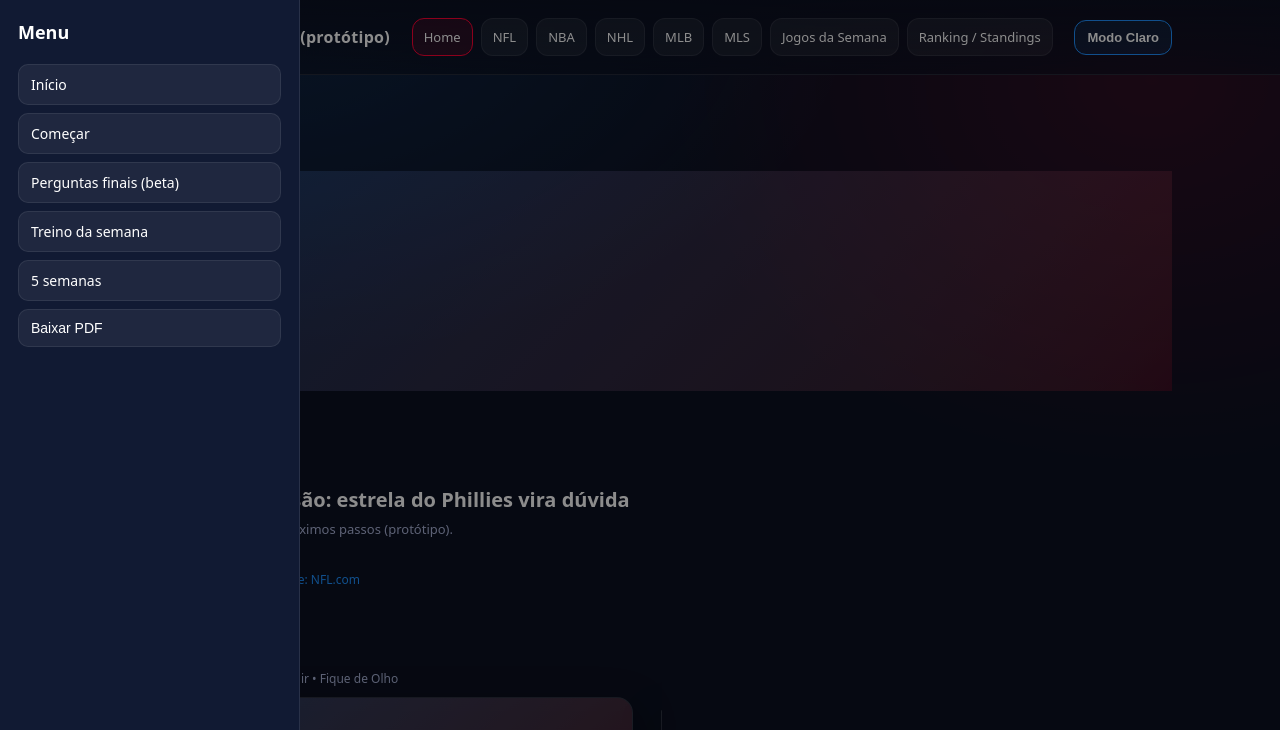
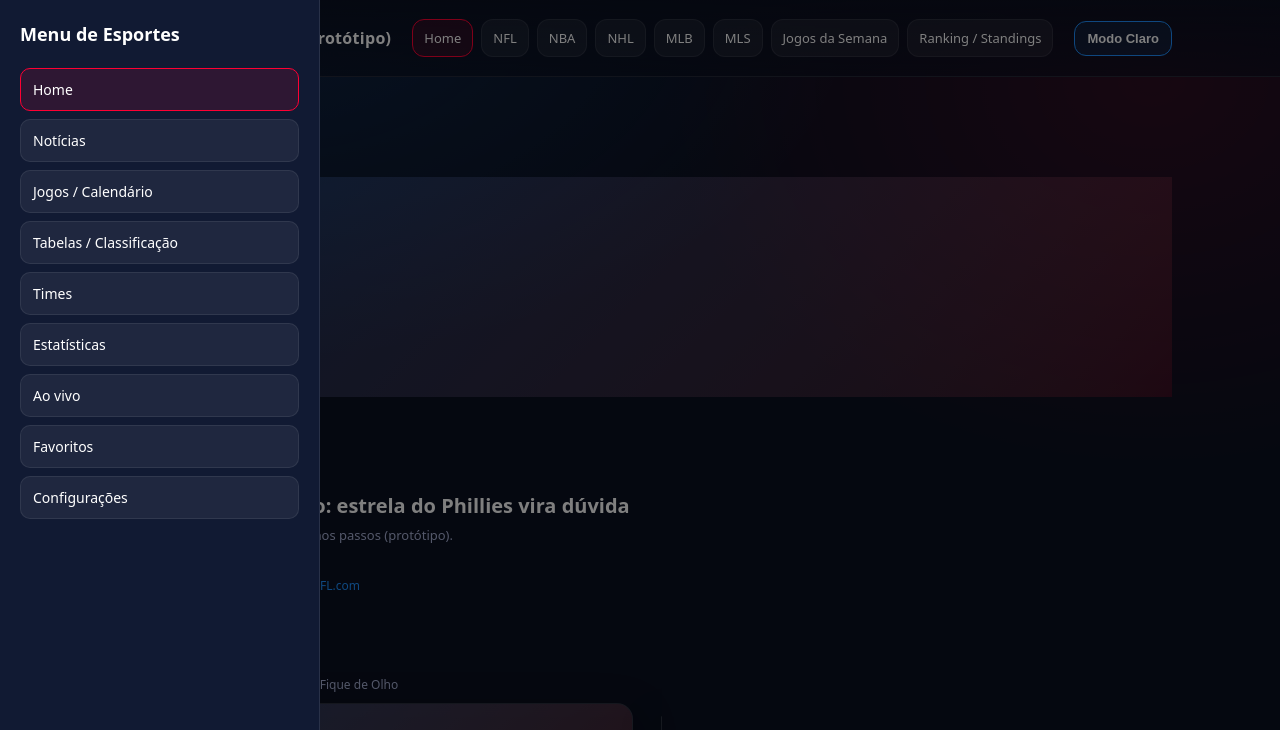
Before and after one commit to benimezz1/AmericanSports, a plain HTML site: page index.html in a window 1280 px wide. Both pictures are taken after a click on the button "Abrir menu lateral". Shown: the top 730 px of the page. Drawn offline with Linux system fonts and the light colour scheme.

Commit message:
Add accessible sidebar navigation and new sports sections

```diff
--- a/assets/css/nav.css
+++ b/assets/css/nav.css
@@ -1,79 +1,145 @@
-body.nav-mounted header{position:fixed;top:0;left:0;right:0;z-index:30}
-body.nav-mounted main{padding-top:78px}
+body.nav-mounted header {
+  position: fixed;
+  top: 0;
+  left: 0;
+  right: 0;
+  z-index: 50;
+}
 
-.site-nav-toggle{
-  width:38px;
-  height:38px;
-  border-radius:10px;
-  border:1px solid var(--nav-border, var(--line));
-  background:var(--surface-1, rgba(255,255,255,.06));
-  display:grid;
-  place-items:center;
-  cursor:pointer;
-  flex-shrink:0;
+body.nav-mounted main {
+  padding-top: 84px;
 }
+
+.site-nav-toggle {
+  width: 40px;
+  height: 40px;
+  border-radius: 10px;
+  border: 1px solid var(--nav-border, var(--line));
+  background: var(--surface-1, rgba(255, 255, 255, 0.06));
+  color: var(--text);
+  display: grid;
+  place-items: center;
+  cursor: pointer;
+  flex-shrink: 0;
+}
+
+.site-nav-toggle:focus-visible,
+.site-sidebar .menu-link:focus-visible {
+  outline: 2px solid var(--accent);
+  outline-offset: 2px;
+}
+
 .site-nav-toggle .hamburger,
 .site-nav-toggle .hamburger::before,
-.site-nav-toggle .hamburger::after{
-  content:"";
-  display:block;
-  width:18px;
-  height:2px;
-  border-radius:2px;
-  background:currentColor;
-  transition:transform .24s ease, opacity .24s ease;
+.site-nav-toggle .hamburger::after {
+  content: "";
+  display: block;
+  width: 18px;
+  height: 2px;
+  border-radius: 2px;
+  background: currentColor;
+  transition: transform 0.26s ease, opacity 0.26s ease;
 }
-.site-nav-toggle .hamburger{position:relative}
-.site-nav-toggle .hamburger::before{position:absolute;top:-6px;left:0}
-.site-nav-toggle .hamburger::after{position:absolute;top:6px;left:0}
-.site-nav-toggle.is-open .hamburger{transform:rotate(45deg)}
-.site-nav-toggle.is-open .hamburger::before{opacity:0}
-.site-nav-toggle.is-open .hamburger::after{top:0;transform:rotate(-90deg)}
 
-.sidebar-overlay{
-  position:fixed;
-  inset:0;
-  background:rgba(0,0,0,.45);
-  opacity:0;
-  pointer-events:none;
-  transition:opacity .25s ease;
-  z-index:35;
+.site-nav-toggle .hamburger {
+  position: relative;
 }
-.site-sidebar{
-  position:fixed;
-  top:0;
-  left:0;
-  height:100vh;
-  width:min(300px, 84vw);
-  background:var(--panel, #111a33);
-  border-right:1px solid var(--line);
-  transform:translateX(-100%);
-  transition:transform .25s ease;
-  z-index:40;
-  padding:18px;
-  display:flex;
-  flex-direction:column;
-  gap:12px;
+
+.site-nav-toggle .hamburger::before {
+  position: absolute;
+  top: -6px;
+  left: 0;
 }
-.site-sidebar .title{font-size:18px;margin:4px 0 8px}
-.site-sidebar nav{display:flex;flex-direction:column;gap:8px}
-.site-sidebar .menu-link,
-.site-sidebar .menu-action{
-  display:block;
-  width:100%;
-  text-align:left;
-  color:var(--text);
-  border:1px solid var(--nav-border, var(--line));
-  background:var(--surface-1, rgba(255,255,255,.06));
-  border-radius:10px;
-  padding:10px 12px;
-  font-size:14px;
+
+.site-nav-toggle .hamburger::after {
+  position: absolute;
+  top: 6px;
+  left: 0;
 }
-.site-sidebar .menu-action{cursor:pointer}
-body.sidebar-open{overflow:hidden}
-body.sidebar-open .sidebar-overlay{opacity:1;pointer-events:auto}
-body.sidebar-open .site-sidebar{transform:translateX(0)}
 
-@media (max-width: 980px){
-  .navbar nav{display:none}
+.site-nav-toggle.is-open .hamburger {
+  transform: rotate(45deg);
 }
+
+.site-nav-toggle.is-open .hamburger::before {
+  opacity: 0;
+}
+
+.site-nav-toggle.is-open .hamburger::after {
+  top: 0;
+  transform: rotate(-90deg);
+}
+
+.sidebar-overlay {
+  position: fixed;
+  inset: 0;
+  background: rgba(0, 0, 0, 0.5);
+  opacity: 0;
+  pointer-events: none;
+  transition: opacity 0.26s ease;
+  z-index: 60;
+}
+
+.site-sidebar {
+  position: fixed;
+  top: 0;
+  left: 0;
+  height: 100vh;
+  width: min(320px, 86vw);
+  background: var(--panel, #111a33);
+  border-right: 1px solid var(--line);
+  transform: translateX(-100%);
+  transition: transform 0.26s ease;
+  z-index: 70;
+  padding: 20px;
+  display: flex;
+  flex-direction: column;
+  gap: 14px;
+}
+
+.site-sidebar .title {
+  margin: 4px 0 8px;
+  font-size: 18px;
+}
+
+.site-sidebar nav {
+  display: flex;
+  flex-direction: column;
+  gap: 8px;
+}
+
+.site-sidebar .menu-link {
+  display: block;
+  width: 100%;
+  text-align: left;
+  color: var(--text);
+  border: 1px solid var(--nav-border, var(--line));
+  background: var(--surface-1, rgba(255, 255, 255, 0.06));
+  border-radius: 10px;
+  padding: 11px 12px;
+  font-size: 14px;
+}
+
+.site-sidebar .menu-link[aria-current="page"] {
+  border-color: var(--accent2);
+  background: color-mix(in srgb, var(--accent2) 12%, transparent);
+}
+
+body.sidebar-open {
+  overflow: hidden;
+}
+
+body.sidebar-open .sidebar-overlay {
+  opacity: 1;
+  pointer-events: auto;
+}
+
+body.sidebar-open .site-sidebar {
+  transform: translateX(0);
+}
+
+@media (max-width: 980px) {
+  .navbar nav {
+    display: none;
+  }
+}
--- a/assets/js/nav.js
+++ b/assets/js/nav.js
@@ -1,17 +1,31 @@
 (function () {
   const headerBar = document.querySelector('header .navbar');
+  if (!headerBar || document.getElementById('siteSidebar')) return;
+
   document.body.classList.add('nav-mounted');
-  if (!headerBar || document.getElementById('siteSidebar')) return;
+
+  const menuItems = [
+    { label: 'Home', href: 'index.html' },
+    { label: 'Notícias', href: 'news.html' },
+    { label: 'Jogos / Calendário', href: 'games.html' },
+    { label: 'Tabelas / Classificação', href: 'standings.html' },
+    { label: 'Times', href: 'teams.html' },
+    { label: 'Estatísticas', href: 'stats.html' },
+    { label: 'Ao vivo', href: 'live.html' },
+    { label: 'Favoritos', href: 'favorites.html' },
+    { label: 'Configurações', href: 'settings.html' }
+  ];
+
+  const currentPage = location.pathname.split('/').pop() || 'index.html';
 
   const toggle = document.createElement('button');
   toggle.type = 'button';
   toggle.className = 'site-nav-toggle';
   toggle.id = 'siteNavToggle';
-  toggle.setAttribute('aria-label', 'Abrir menu de navegação');
+  toggle.setAttribute('aria-label', 'Abrir menu lateral');
   toggle.setAttribute('aria-controls', 'siteSidebar');
   toggle.setAttribute('aria-expanded', 'false');
   toggle.innerHTML = '<span class="hamburger" aria-hidden="true"></span>';
-
   headerBar.insertBefore(toggle, headerBar.firstChild);
 
   const overlay = document.createElement('div');
@@ -21,76 +35,80 @@
   const sidebar = document.createElement('aside');
   sidebar.className = 'site-sidebar';
   sidebar.id = 'siteSidebar';
-  sidebar.setAttribute('aria-label', 'Menu lateral');
+  sidebar.setAttribute('aria-label', 'Menu principal de navegação');
   sidebar.hidden = true;
   sidebar.innerHTML = `
-    <h2 class="title">Menu</h2>
+    <h2 class="title">Menu de Esportes</h2>
     <nav>
-      <a class="menu-link" href="index.html">Início</a>
-      <a class="menu-link" href="form.html">Começar</a>
-      <a class="menu-link" href="final.html">Perguntas finais (beta)</a>
-      <a class="menu-link" href="result.html">Treino da semana</a>
-      <a class="menu-link" href="result.html#cinco-semanas">5 semanas</a>
-      <button class="menu-action" type="button" data-action="print">Baixar PDF</button>
+      ${menuItems.map(item => {
+        const active = item.href === currentPage ? 'aria-current="page"' : '';
+        return `<a class="menu-link" href="${item.href}" ${active}>${item.label}</a>`;
+      }).join('')}
     </nav>
   `;
 
   document.body.append(overlay, sidebar);
 
-  const firstFocusable = () => sidebar.querySelector('a,button');
-  let lastFocus = null;
+  let lastFocused = null;
+
+  function getFirstMenuItem() {
+    return sidebar.querySelector('a, button, [tabindex]:not([tabindex="-1"])');
+  }
+
+  function isMenuOpen() {
+    return document.body.classList.contains('sidebar-open');
+  }
 
   function openMenu() {
-    lastFocus = document.activeElement;
+    if (isMenuOpen()) return;
+    lastFocused = document.activeElement;
     sidebar.hidden = false;
     overlay.hidden = false;
     document.body.classList.add('sidebar-open');
     toggle.classList.add('is-open');
     toggle.setAttribute('aria-expanded', 'true');
-    toggle.setAttribute('aria-label', 'Fechar menu de navegação');
-    const first = firstFocusable();
+    toggle.setAttribute('aria-label', 'Fechar menu lateral');
+
+    const first = getFirstMenuItem();
     if (first) first.focus();
   }
 
   function closeMenu() {
+    if (!isMenuOpen()) return;
     document.body.classList.remove('sidebar-open');
     toggle.classList.remove('is-open');
     toggle.setAttribute('aria-expanded', 'false');
-    toggle.setAttribute('aria-label', 'Abrir menu de navegação');
-    setTimeout(() => {
+    toggle.setAttribute('aria-label', 'Abrir menu lateral');
+
+    window.setTimeout(() => {
       sidebar.hidden = true;
       overlay.hidden = true;
-    }, 250);
-    if (lastFocus && typeof lastFocus.focus === 'function') {
-      lastFocus.focus();
+    }, 260);
+
+    if (lastFocused && typeof lastFocused.focus === 'function') {
+      lastFocused.focus();
     } else {
       toggle.focus();
     }
   }
 
-  toggle.addEventListener('click', () => {
-    if (document.body.classList.contains('sidebar-open')) {
+  toggle.addEventListener('click', function () {
+    if (isMenuOpen()) {
       closeMenu();
-    } else {
-      openMenu();
+      return;
     }
+    openMenu();
   });
 
   overlay.addEventListener('click', closeMenu);
-  document.addEventListener('keydown', (event) => {
-    if (event.key === 'Escape' && document.body.classList.contains('sidebar-open')) {
+
+  document.addEventListener('keydown', function (event) {
+    if (event.key === 'Escape' && isMenuOpen()) {
       closeMenu();
     }
   });
 
-  sidebar.addEventListener('click', (event) => {
-    const printTrigger = event.target.closest('[data-action="print"]');
-    if (printTrigger) {
-      closeMenu();
-      window.print();
-      return;
-    }
-
+  sidebar.addEventListener('click', function (event) {
     if (event.target.closest('a')) {
       closeMenu();
     }
```
Also changed, not shown: favorites.html (added, +39 -0 lines), live.html (added, +54 -0 lines), settings.html (added, +92 -0 lines), stats.html (added, +40 -0 lines), teams.html (added, +46 -0 lines).
